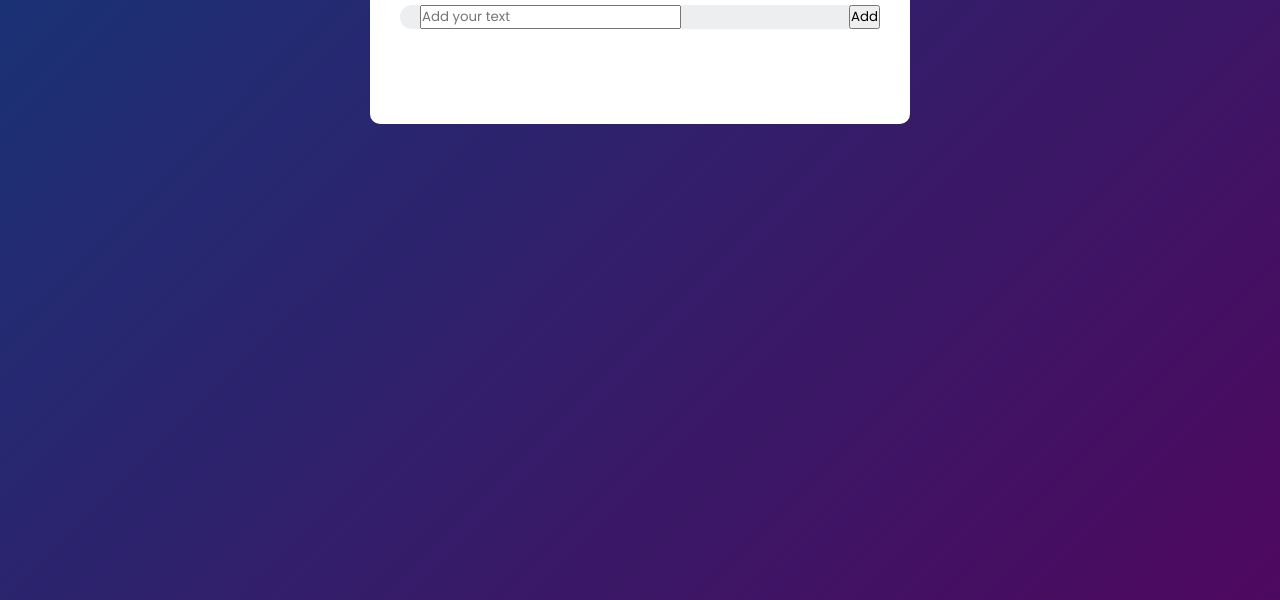
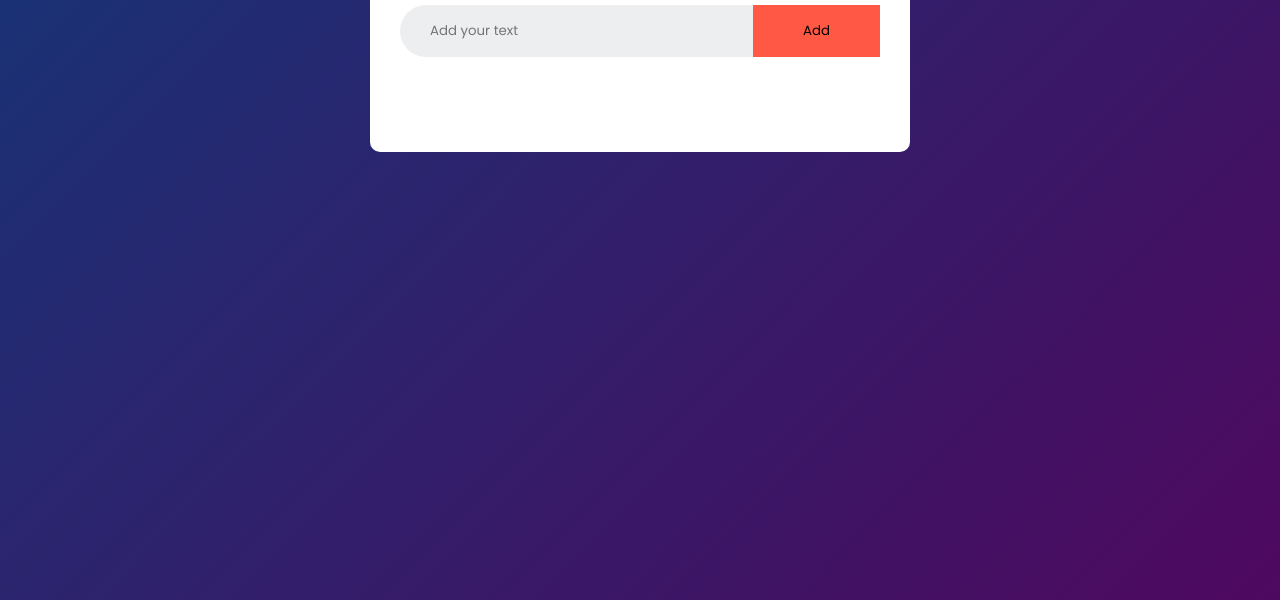
Before and after one commit to shan-tel4/To-Do-List, a plain HTML site: page index.html in a window 1280 px wide. Shown: the part 200-800 px from the top of the page. Drawn offline with Linux system fonts and the light colour scheme.

Commit message:
input button styling changed

```diff
--- a/assets/css/styles.css
+++ b/assets/css/styles.css
@@ -49,3 +49,21 @@
     padding-left: 20px;
     margin-bottom: 25px;
 }
+
+input {
+    flex: 1;
+    border: none;
+    outline: none;
+    background: transparent;
+    padding: 10px;
+}
+
+button {
+    border: none;
+    outline: none;
+    padding: 16px 50px;
+    background: #ff5945;
+    color: fff;
+
+
+}
```
